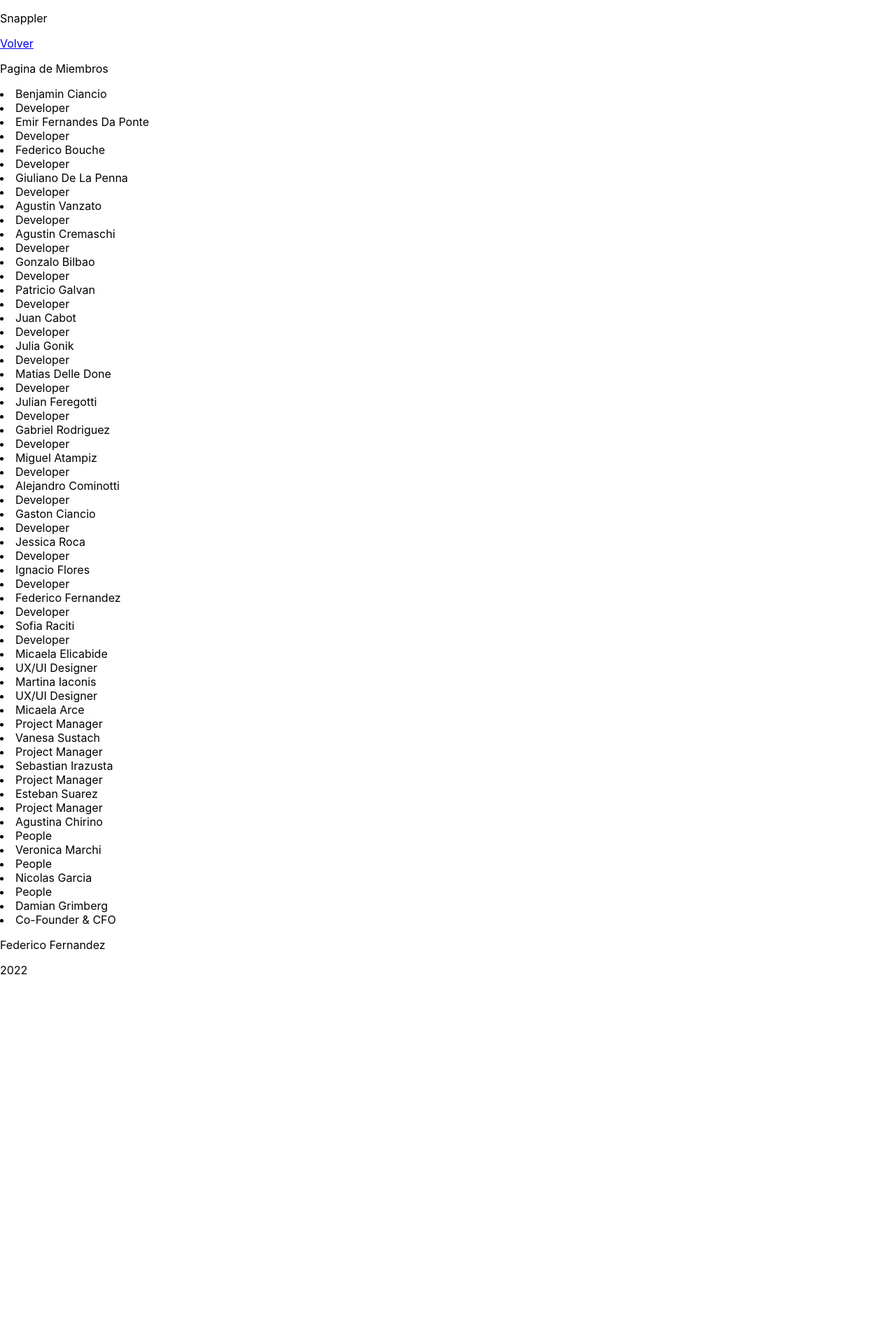
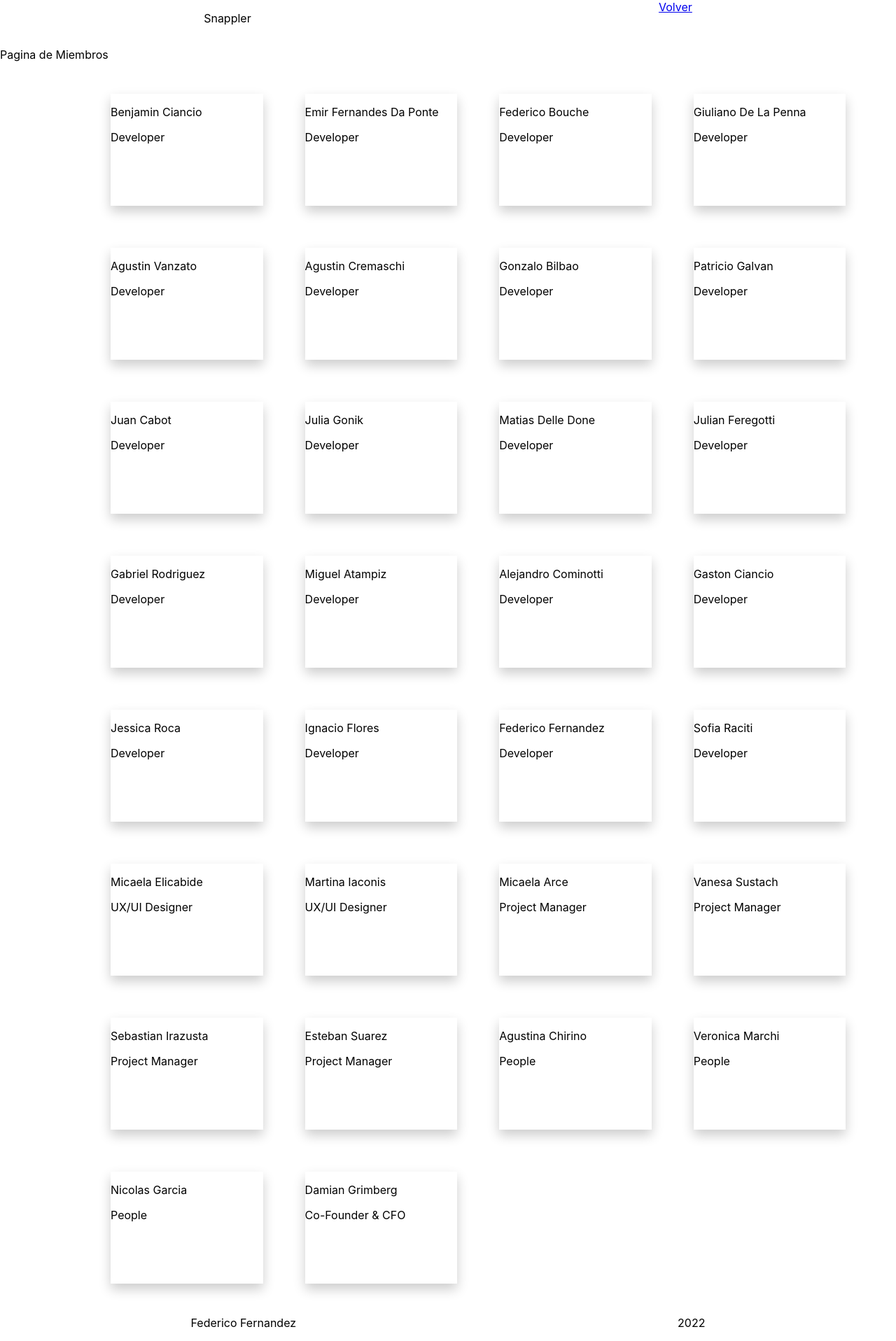
Before and after one commit to Huntindark/entrenamiento-react, a React (Create React App) app: page /members in a window 1280 px wide. Shown: the whole page at 70% size. Before the commit the page ends 1412 px from the top, so only its background shows below. Built offline with nearby package versions, Linux system fonts and the light colour scheme.

Commit message:
now more stylish

```diff
--- a/package.json
+++ b/package.json
@@ -11,7 +11,8 @@
     "react-dom": "^18.1.0",
     "react-router-dom": "^6.3.0",
     "react-scripts": "^5.0.1",
-    "web-vitals": "^2.1.4"
+    "web-vitals": "^2.1.4",
+    "styled-components": "5.2.3"
   },
   "scripts": {
     "lint": "eslint .",
--- a/src/component/Layout/Content/Members/card/index.js
+++ b/src/component/Layout/Content/Members/card/index.js
@@ -1,12 +1,22 @@
 import React from "react";
+import PropTypes from "prop-types";
+import { Card } from "../../../../Styles/Card";
 
 const MemberCard = ({ firstName, lastName, role }) => {
   return(
   <>
-    <li>{firstName} {lastName}</li>
-    <li>{role}</li>
+    <Card>
+      <p>{firstName} {lastName}</p>
+      <p>{role}</p>
+    </Card>
   </>
   );
 };
 
+MemberCard.propTypes = {
+  firstName: PropTypes.string.isRequired,
+  lastName: PropTypes.string.isRequired,
+  role: PropTypes.string.isRequired
+};
+
 export default MemberCard;
--- a/src/component/Layout/Content/Members/index.js
+++ b/src/component/Layout/Content/Members/index.js
@@ -3,6 +3,7 @@ import React from "react";
 import { data } from "../../../../utils/data"
 import { nanoid } from "nanoid";
 import MemberCard from "./card/"
+import { CardBinder } from "../../../Styles/CardBinder";
 
 const Members = () => {
   const members = data.members
@@ -15,7 +16,9 @@ const Members = () => {
   return (
     <>
       <p>Pagina de Miembros</p>
-      {membersList}
+      <CardBinder>
+        {membersList}
+      </CardBinder>
     </>
   );
 };
--- a/src/component/Layout/Content/Projects/card/index.js
+++ b/src/component/Layout/Content/Projects/card/index.js
@@ -1,12 +1,21 @@
 import React from "react";
+import { Card } from "../../../../Styles/Card";
+import PropTypes from "prop-types";
 
 const ProjectCard = ({ name, img }) => {
   return(
   <>
-    <img src={img} />
-    <li>{name}</li>
+    <Card>
+      <img src={img} />
+      <p>{name}</p>
+    </Card>
   </>
   );
 };
 
+ProjectCard.propTypes = {
+  name: PropTypes.string.isRequired,
+  img: PropTypes.object.isRequired
+};
+
 export default ProjectCard;
--- a/src/component/Layout/Content/Projects/index.js
+++ b/src/component/Layout/Content/Projects/index.js
@@ -3,6 +3,7 @@ import React from "react";
 import { data } from "../../../../utils/data"
 import { nanoid } from "nanoid";
 import ProjectCard from "./card/"
+import { CardBinder } from "../../../Styles/CardBinder";
 
 
 const Projects = () => {
@@ -15,7 +16,9 @@ const Projects = () => {
   return (
     <>
       <p>Pagina de proyectos</p>
-      {projectsList}
+      <CardBinder>
+        {projectsList}
+      </CardBinder>
     </>
   );
 };
--- a/src/component/Layout/Footer/index.js
+++ b/src/component/Layout/Footer/index.js
@@ -1,11 +1,14 @@
 /*----- Core -----*/
 import React from "react";
+import { StyledFooter } from "./styles";
 
 const Footer = () => {
   return (
     <>
-      <p>Federico Fernandez</p>
-      <p>2022</p>
+      <StyledFooter>
+        <p>Federico Fernandez</p>
+        <p>2022</p>
+      </StyledFooter>
     </>
   );
 };
--- /dev/null
+++ b/src/component/Layout/Footer/styles.js
@@ -0,0 +1,6 @@
+import styled from "styled-components";
+
+export const StyledFooter = styled.div`
+  display: flex;
+  justify-content: space-around;
+`
--- a/src/component/Layout/Navbar/index.js
+++ b/src/component/Layout/Navbar/index.js
@@ -1,6 +1,7 @@
 /*----- Core -----*/
 import React from "react";
 import { useNavigate, Link } from "react-router-dom";
+import { StyledNavbar } from "./styles";
 
 const Navbar = () => {
   const navigate = useNavigate();
@@ -9,8 +10,10 @@ const Navbar = () => {
   }
   return (
     <>
-      <p>Snappler</p>
-      <Link to="" onClick={handleClick}>Volver</Link>
+      <StyledNavbar>
+        <p>Snappler</p>
+        <Link to="" onClick={handleClick}>Volver</Link>
+      </StyledNavbar>
     </>
   );
 };
--- /dev/null
+++ b/src/component/Layout/Navbar/styles.js
@@ -0,0 +1,6 @@
+import styled from "styled-components";
+
+export const StyledNavbar = styled.div`
+  display: flex;
+  justify-content: space-around;
+`
--- /dev/null
+++ b/src/component/Styles/Card.js
@@ -0,0 +1,8 @@
+import styled from "styled-components"
+
+export const Card = styled.div`
+  box-shadow: 0 8px 16px 0 rgba(0,0,0,0.2);
+  width: 17vw;
+  height: 20vh;
+  margin: 30px;
+`
--- /dev/null
+++ b/src/component/Styles/CardBinder.js
@@ -0,0 +1,8 @@
+import styled from "styled-components"
+
+export const CardBinder = styled.div`
+  margin-left: 10vw;
+  display: flex;
+  flex-direction: row;
+  flex-wrap: wrap;
+`
--- a/src/index.js
+++ b/src/index.js
@@ -4,11 +4,7 @@ import "./index.css";
 import App from "./App";
 
 const root = ReactDOM.createRoot(document.getElementById("root"));
-root.render(
-  <React.StrictMode>
-    <App />
-  </React.StrictMode>
-);
+root.render(<App />);
 
 // If you want to start measuring performance in your app, pass a function
 // to log results (for example: reportWebVitals(console.log))
```
Also changed, not shown: 1 other file (tests, documents, lock files or other folders).
